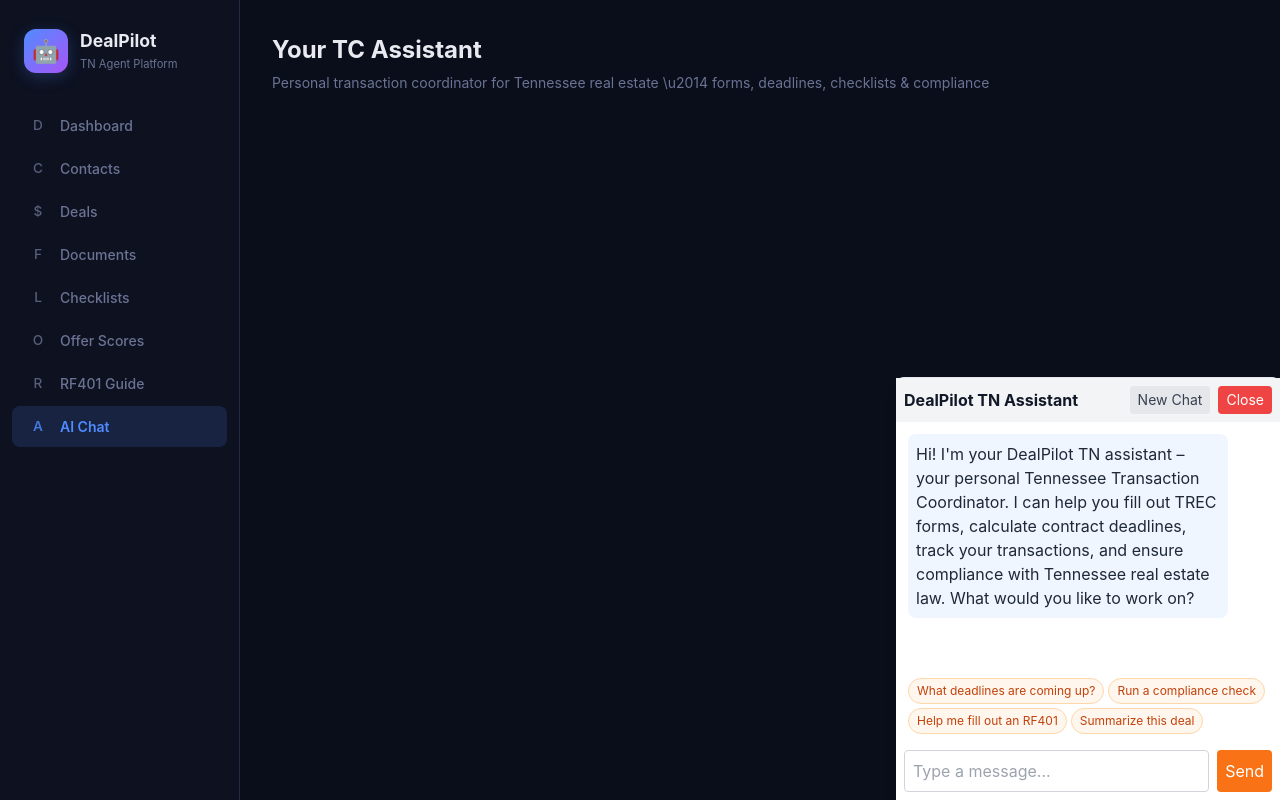
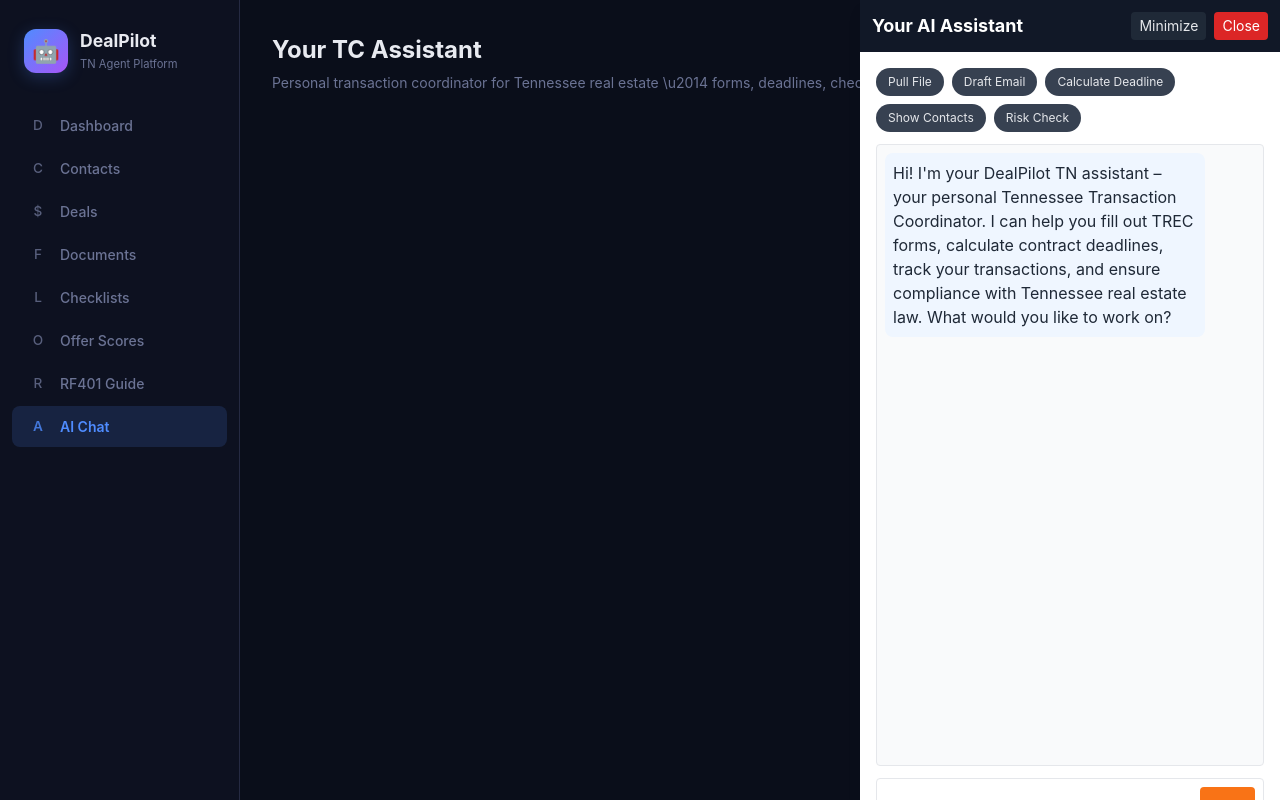
Before and after one commit to mbright4497/dealpilot-tn, a Next.js app in the folder dealpilot-tn/web/: page /dashboard/chat in a window 1280 px wide. Built offline with nearby package versions, Linux system fonts and the light colour scheme.

Commit message:
feat(assistant): redesign AIChatbot as AssistantPanel with action chips and tone routing (Issue #10 Stage 4)

```diff
--- a/dealpilot-tn/web/src/app/chat/page.tsx
+++ b/dealpilot-tn/web/src/app/chat/page.tsx
@@ -221,7 +221,7 @@ export default function ChatPage() {
         <svg width={24} height={24} fill="none" viewBox="0 0 24 24" stroke="currentColor" strokeWidth={2}><path d="M21 15a2 2 0 01-2 2H7l-4 4V5a2 2 0 012-2h14a2 2 0 012 2z"/></svg>
       </button>
 
-      {chatOpen && <AIChatbot onClose={() => setChatOpen(false)} />}
+      {chatOpen && <AIChatbot onClose={() => setChatOpen(false)} style={assistantStyle} />}
     </div>
   )
 }
--- a/dealpilot-tn/web/src/components/AIChatbot.tsx
+++ b/dealpilot-tn/web/src/components/AIChatbot.tsx
@@ -1,5 +1,7 @@
 'use client'
-import React, {useState, useEffect} from 'react'
+import React, {useState} from 'react'
+import { applyTone } from '@/lib/tone-engine'
+import type { AssistantStyle } from '@/lib/assistant-personality'
 
 const QUICK_PROMPTS = [
     'What deadlines are coming up?',
@@ -8,9 +10,18 @@ const QUICK_PROMPTS = [
     'Summarize this deal',
 ]
 
-export default function AIChatbot({onClose}: any){
+const ACTION_CHIPS: { id: string; label: string; prompt: string }[] = [
+  { id: 'pull', label: 'Pull File', prompt: "Pull up the file for the active deal and summarize key fields." },
+  { id: 'email', label: 'Draft Email', prompt: "Draft a short email to the buyer introducing next steps." },
+  { id: 'deadline', label: 'Calculate Deadline', prompt: "Calculate the next important deadline for my active deals" },
+  { id: 'contacts', label: 'Show Contacts', prompt: "List contacts for the active deal and their roles." },
+  { id: 'risk', label: 'Risk Check', prompt: "Run a quick risk check across active deals and highlight issues." },
+]
+
+export default function AIChatbot({onClose, style = 'friendly-tn'}: {onClose: ()=>void, style?: AssistantStyle}){
     const [messages,setMessages]=useState<any[]>([{role:'system',content:"Hi! I'm your DealPilot TN assistant \u2013 your personal Tennessee Transaction Coordinator. I can help you fill out TREC forms, calculate contract deadlines, track your transactions, and ensure compliance with Tennessee real estate law. What would you like to work on?"}])
     const [input,setInput]=useState('')
+    const [minimized,setMinimized]=useState(false)
 
     function send(text?: string){
         const msg = text || input
@@ -18,7 +29,9 @@ export default function AIChatbot({onClose}: any){
         setMessages(m=>[...m,{role:'user',content:msg}])
         setInput('')
         setTimeout(()=>{
-            setMessages(m=>[...m,{role:'assistant',content:'(mock) I can calculate deadlines, fill RF401, or check compliance. What do you need?'}])
+            const raw = `(mock) I can calculate deadlines, fill RF401, or check compliance. What do you need?`
+            const toned = applyTone(style as AssistantStyle, raw)
+            setMessages(m=>[...m,{role:'assistant',content:toned}])
         },500)
     }
 
@@ -27,29 +40,49 @@ export default function AIChatbot({onClose}: any){
         setInput('')
     }
 
+    function onChip(id:string){
+      const chip = ACTION_CHIPS.find(c=>c.id===id)
+      if(!chip) return
+      send(chip.prompt)
+    }
+
     return (
-        <div className="fixed bottom-0 right-0 w-full md:w-96 bg-white shadow-lg border-t md:rounded-t-lg text-gray-900">
-            <div className="p-2 flex justify-between items-center bg-gray-100">
-                <div className="font-bold text-gray-900">DealPilot TN Assistant</div>
+        <div className="fixed top-0 right-0 h-full bg-white shadow-lg text-gray-900" style={{ width: 420, maxWidth: '100%' }}>
+            <div className="p-3 flex justify-between items-center bg-gray-900 text-white">
+                <div className="flex items-center gap-3">
+                  <div className="text-lg font-bold">Your AI Assistant</div>
+                </div>
                 <div className="flex gap-2">
-                    <button onClick={newChat} className="text-sm px-2 py-1 bg-gray-200 text-gray-700 rounded hover:bg-gray-300">New Chat</button>
-                    <button onClick={()=>onClose()} className="text-sm px-2 py-1 bg-red-500 text-white rounded hover:bg-red-600">Close</button>
+                    <button onClick={()=>setMinimized(s=>!s)} className="text-sm px-2 py-1 bg-gray-800 text-gray-200 rounded hover:bg-gray-700">{minimized? 'Restore':'Minimize'}</button>
+                    <button onClick={()=>onClose()} className="text-sm px-2 py-1 bg-red-600 text-white rounded hover:bg-red-700">Close</button>
                 </div>
             </div>
-            <div className="p-3 h-64 overflow-auto">
-                {messages.map((m,i)=>(<div key={i} className={m.role==='assistant' || m.role==='system'? 'text-left mb-2':'text-right mb-2'}><div className={m.role==='assistant' || m.role==='system'? 'inline-block bg-blue-50 text-gray-800 p-2 rounded-lg max-w-xs':'inline-block bg-orange-50 text-gray-800 p-2 rounded-lg max-w-xs'}>{m.content}</div></div>))}
-            </div>
-            {messages.length <= 1 && (
-                <div className="px-3 pb-2 flex flex-wrap gap-1">
-                    {QUICK_PROMPTS.map((q,i)=>(
-                        <button key={i} onClick={()=>send(q)} className="text-xs px-2 py-1 bg-orange-50 text-orange-700 border border-orange-200 rounded-full hover:bg-orange-100 transition">{q}</button>
+            {!minimized && (
+            <div className="p-4 flex flex-col h-full">
+                <div className="flex gap-2 mb-3 flex-wrap">
+                  {ACTION_CHIPS.map(c=>(
+                    <button key={c.id} onClick={()=>onChip(c.id)} className="bg-gray-700 text-gray-200 rounded-full px-3 py-1.5 text-xs hover:bg-gray-600">{c.label}</button>
+                  ))}
+                </div>
+
+                <div className="flex-1 overflow-auto p-2 border rounded bg-gray-50">
+                    {messages.map((m,i)=>(
+                      <div key={i} className={m.role==='assistant' || m.role==='system'? 'text-left mb-2':'text-right mb-2'}>
+                        <div className={m.role==='assistant' || m.role==='system'? 'inline-block bg-blue-50 text-gray-800 p-2 rounded-lg max-w-xs':'inline-block bg-orange-50 text-gray-800 p-2 rounded-lg max-w-xs'}>
+                          {m.content}
+                        </div>
+                      </div>
                     ))}
                 </div>
+
+                <div className="mt-3">
+                  <div className="p-2 bg-white border rounded flex gap-2">
+                    <input value={input} onChange={e=>setInput(e.target.value)} onKeyDown={e=>e.key==='Enter'&&send()} className="border-none p-2 flex-1 rounded text-gray-900 placeholder-gray-400" placeholder="Type a message..." />
+                    <button onClick={()=>send()} className="bg-orange-500 text-white p-2 rounded hover:bg-orange-600">Send</button>
+                  </div>
+                </div>
+            </div>
             )}
-            <div className="p-2 flex gap-2">
-                <input value={input} onChange={e=>setInput(e.target.value)} onKeyDown={e=>e.key==='Enter'&&send()} className="border border-gray-300 p-2 flex-1 rounded text-gray-900 placeholder-gray-400" placeholder="Type a message..." />
-                <button onClick={()=>send()} className="bg-orange-500 text-white p-2 rounded hover:bg-orange-600">Send</button>
-            </div>
         </div>
     )
 }
```
